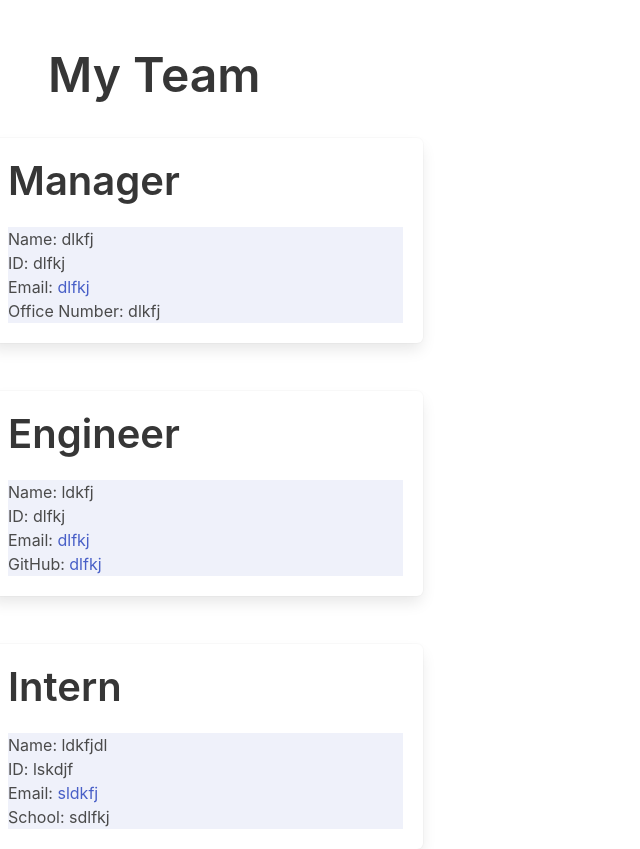
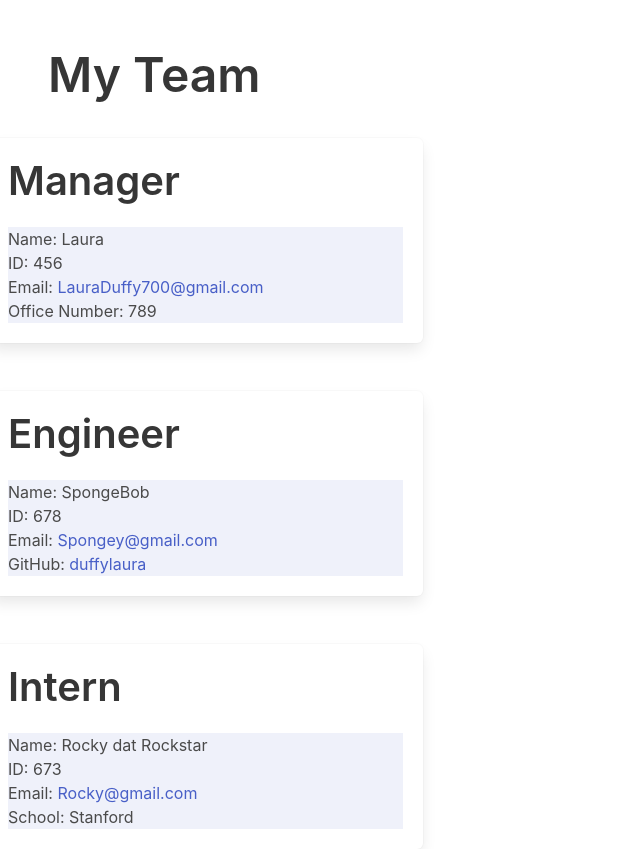
Before and after one commit to duffylaura/team-cards, a website: page dist/index.html in a window 1280 px wide. Shown: the whole page, without its empty margins (0-640 px from the left). Drawn offline with nearby package versions, Linux system fonts and the light colour scheme.

Commit message:
Uploading HTML file from demo video

```diff
--- a/dist/index.html
+++ b/dist/index.html
@@ -24,30 +24,30 @@
                 <div class = "tile is-child box">
                         <p class = "title is-2"> Manager </p>
                         <div class = "has-background-link-light"
-                        <p> Name: dlkfj </p>
-                        <p> ID: dlfkj </p>
-                        <p> Email: <a href="mailto: dlfkj">dlfkj</a> </p>
-                        <p> Office Number: dlkfj </p>
+                        <p> Name: Laura </p>
+                        <p> ID: 456 </p>
+                        <p> Email: <a href="mailto: LauraDuffy700@gmail.com">LauraDuffy700@gmail.com</a> </p>
+                        <p> Office Number: 789 </p>
                         </div>
                 </div>
             ,
                 <div class = "tile is-child box">
                         <p class = "title is-2"> Engineer </p>
                         <div class = "has-background-link-light"
-                        <p> Name: ldkfj </p>
-                        <p> ID: dlfkj </p>
-                        <p> Email: <a href="mailto: dlfkj">dlfkj</a> </p>
-                        <p> GitHub: <a href = "https://github.com/dlfkj"> dlfkj </a> </p>
+                        <p> Name: SpongeBob </p>
+                        <p> ID: 678 </p>
+                        <p> Email: <a href="mailto: Spongey@gmail.com">Spongey@gmail.com</a> </p>
+                        <p> GitHub: <a href = "https://github.com/duffylaura"> duffylaura </a> </p>
                         </div>
                 </div>
             ,
                 <div class = "tile is-child box">
                         <p class = "title is-2"> Intern </p>
                         <div class = "has-background-link-light"
-                        <p> Name: ldkfjdl </p>
-                        <p> ID: lskdjf </p>
-                        <p> Email: <a href="mailto: sldkfj">sldkfj</a> </p>
-                        <p> School: sdlfkj</p>
+                        <p> Name: Rocky dat Rockstar </p>
+                        <p> ID: 673 </p>
+                        <p> Email: <a href="mailto: Rocky@gmail.com">Rocky@gmail.com</a> </p>
+                        <p> School: Stanford</p>
                         </div>
                 </div>
 
```
